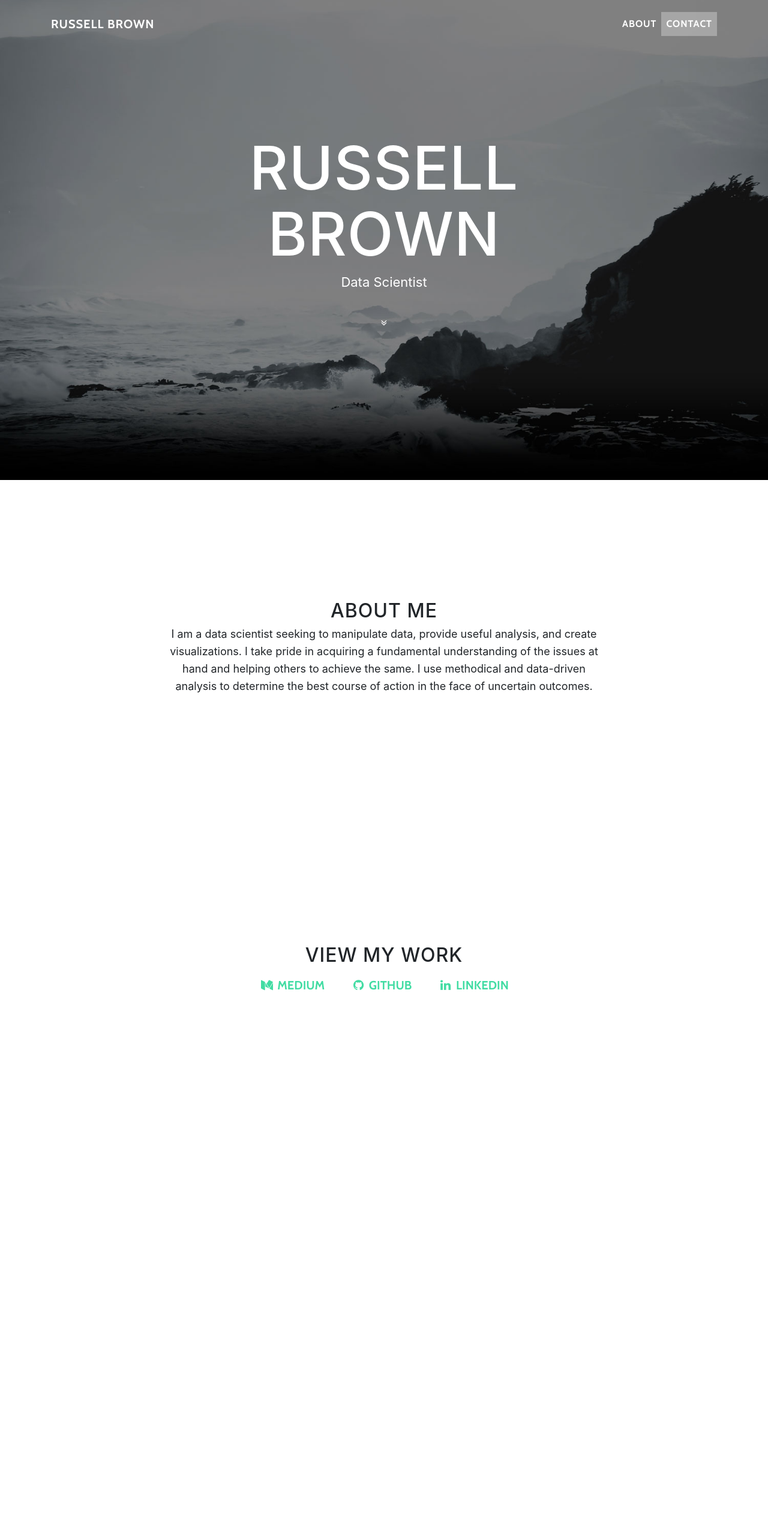
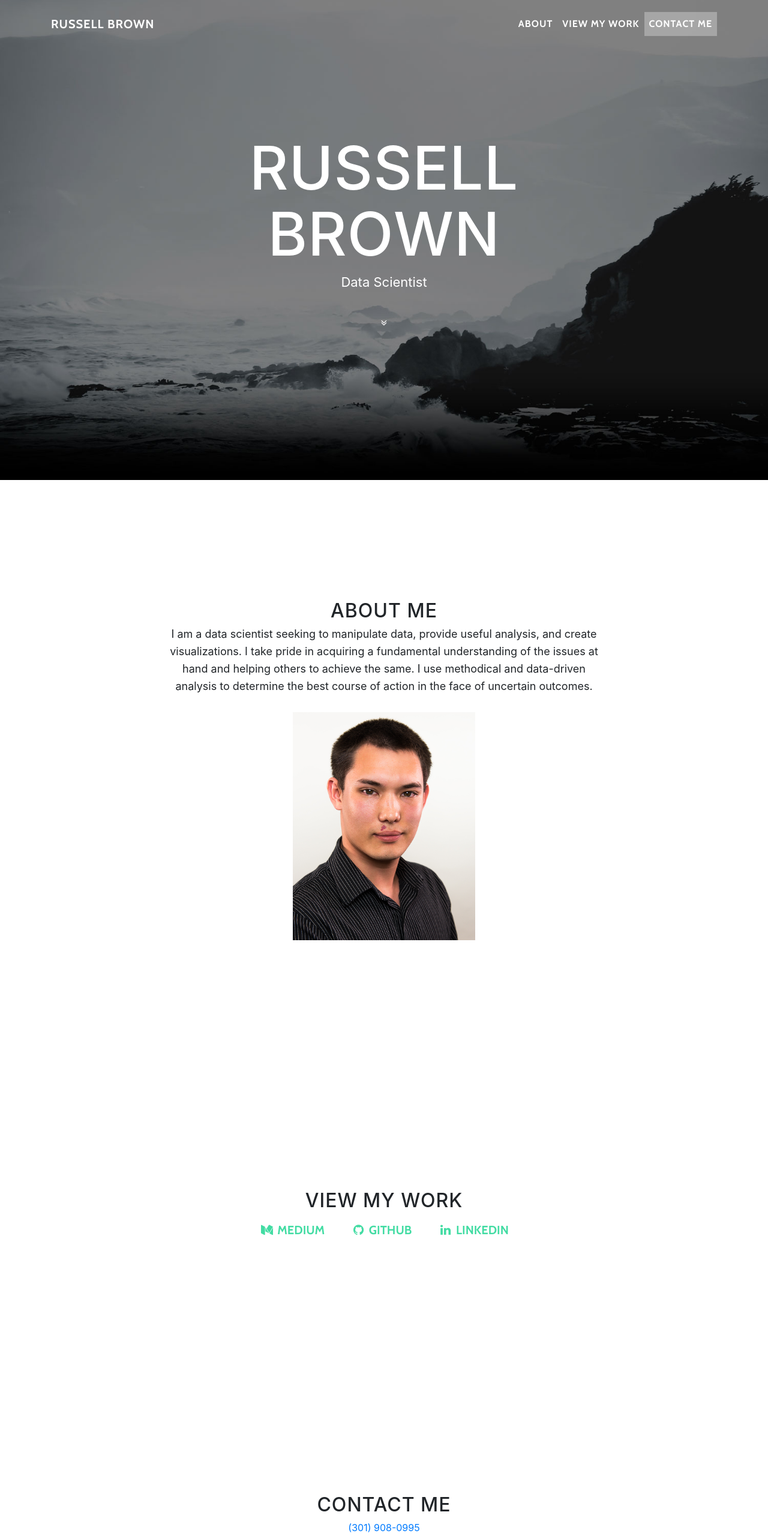
Before and after one commit to rnbrown/rnbrown, a website with bundled scripts: page index.html in a window 1280 px wide. Shown: the top 2560 px of the page at 60% size. Before the commit the page ends 1882 px from the top, so only its background shows below. Built offline with nearby package versions, Linux system fonts and the light colour scheme.

Commit message:
static website

```diff
--- a/css/grayscale.css
+++ b/css/grayscale.css
@@ -45,6 +45,7 @@ a {
   a:focus, a:hover {
     text-decoration: none;
     color: #1d9b6c; }
+
 
 #mainNav {
   font-family: 'Cabin', 'Helvetica Neue', Helvetica, Arial, sans-serif;
@@ -218,5 +219,9 @@ img::selection {
 img::-moz-selection {
   background: transparent; }
 
+img::.img-circle {
+          border-radius: 50%;
+      }
+
 body {
   -webkit-tap-highlight-color: rgba(255, 255, 255, 0.2); }
--- a/index.html
+++ b/index.html
@@ -39,7 +39,10 @@
               <a class="nav-link js-scroll-trigger" href="#about">About</a>
             </li>
             <li class="nav-item">
-              <a class="nav-link js-scroll-trigger" href="#contact">Contact</a>
+              <a class="nav-link js-scroll-trigger" href="#work">VIEW MY WORK</a>
+            </li>
+            <li class="nav-item">
+              <a class="nav-link js-scroll-trigger" href="#contact">CONTACT ME</a>
             </li>
           </ul>
         </div>
@@ -72,7 +75,8 @@
             <p>I am a data scientist seeking to manipulate data, provide useful analysis, and create visualizations.
               I take pride in acquiring a fundamental understanding of the issues at hand
               and helping others to achieve the same. I use methodical and data-driven analysis
-              to determine the best course of action in the face of uncertain outcomes.
+              to determine the best course of action in the face of uncertain outcomes.<br><br>
+              <img class="img-circle" src="img/headshot.jpg" style="width:304px;height:auto;">
 
           </div>
         </div>
@@ -81,7 +85,7 @@
 
 
     <!-- Contact Section -->
-    <section id="contact" class="content-section text-center">
+    <section id="work" class="content-section text-center">
       <div class="container">
         <div class="row">
           <div class="col-lg-8 mx-auto">
@@ -111,6 +115,19 @@
       </div>
     </section>
 
+    <!-- Contact Section -->
+    <section id="contact" class="content-section text-center">
+      <div class="container">
+        <div class="row">
+          <div class="col-lg-8 mx-auto">
+            <h2>CONTACT ME</h2>
+              <a href="tel:13019080995">(301) 908-0995</a><br>
+              <a href="mailto:r.n.brown314@gmail.com">r.n.brown314@gmail.com</a>
+          </div>
+        </div>
+      </div>
+    </section>
+
     <!-- Map Section -->
 
 
```
